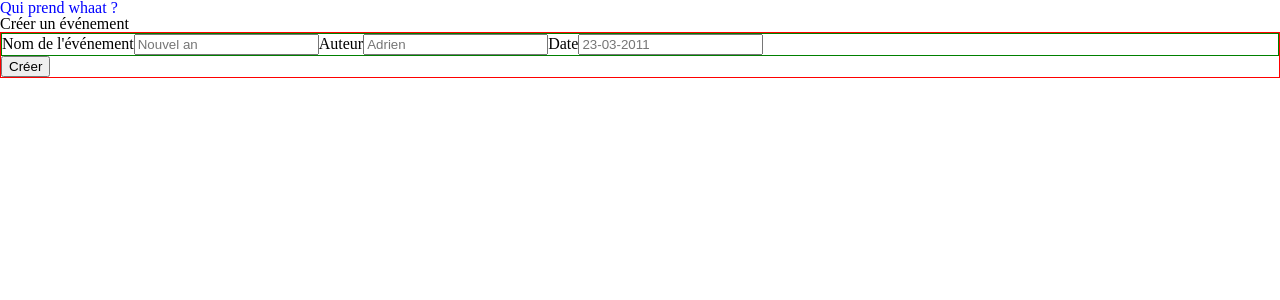
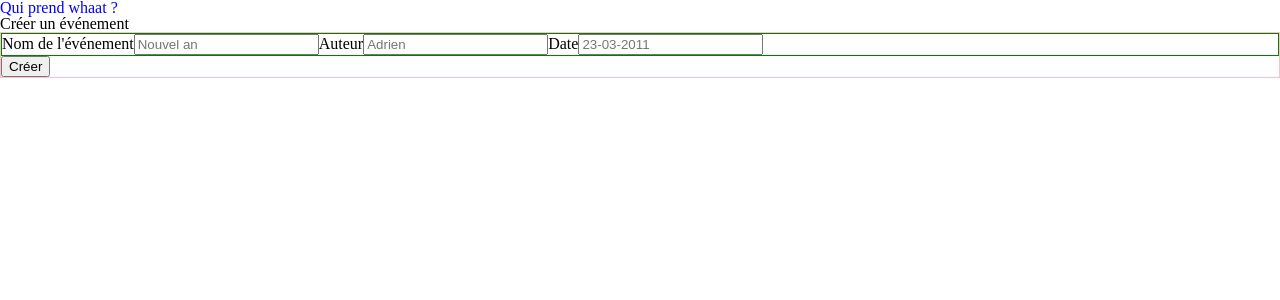
Before and after one commit to tanamanda13/quiprendquoi-amanda-tan, a Node server app: page / in a window 1280 px wide. Shown: the top 300 px of the page. Run offline with Node 20, Linux system fonts and the light colour scheme; style sheets or scripts are compiled from the project's sources.

Commit message:
Processus parallèles

```diff
--- a/package.json
+++ b/package.json
@@ -4,7 +4,7 @@
   "description": "",
   "main": "index.js",
   "scripts": {
-    "start": "nodemon app.js",
+    "start": "concurrently --kill-others \"npm run sass\" \"nodemon app.js\"",
     "sass": "node-sass styles/style.scss public/style.css -w --output-style compressed"
   },
   "keywords": [],
@@ -18,6 +18,7 @@
     "pug": "^2.0.4"
   },
   "devDependencies": {
+    "concurrently": "^5.1.0",
     "node-sass": "^4.13.1",
     "nodemon": "^2.0.2"
   }
--- a/styles/style.scss
+++ b/styles/style.scss
@@ -5,7 +5,7 @@ h1 {
 }
 
 form {
-  border: 1px solid red;
+  border: 1px solid pink;
 
   div {
     border: 1px solid green;
```
Also changed, not shown: 1 other file.
